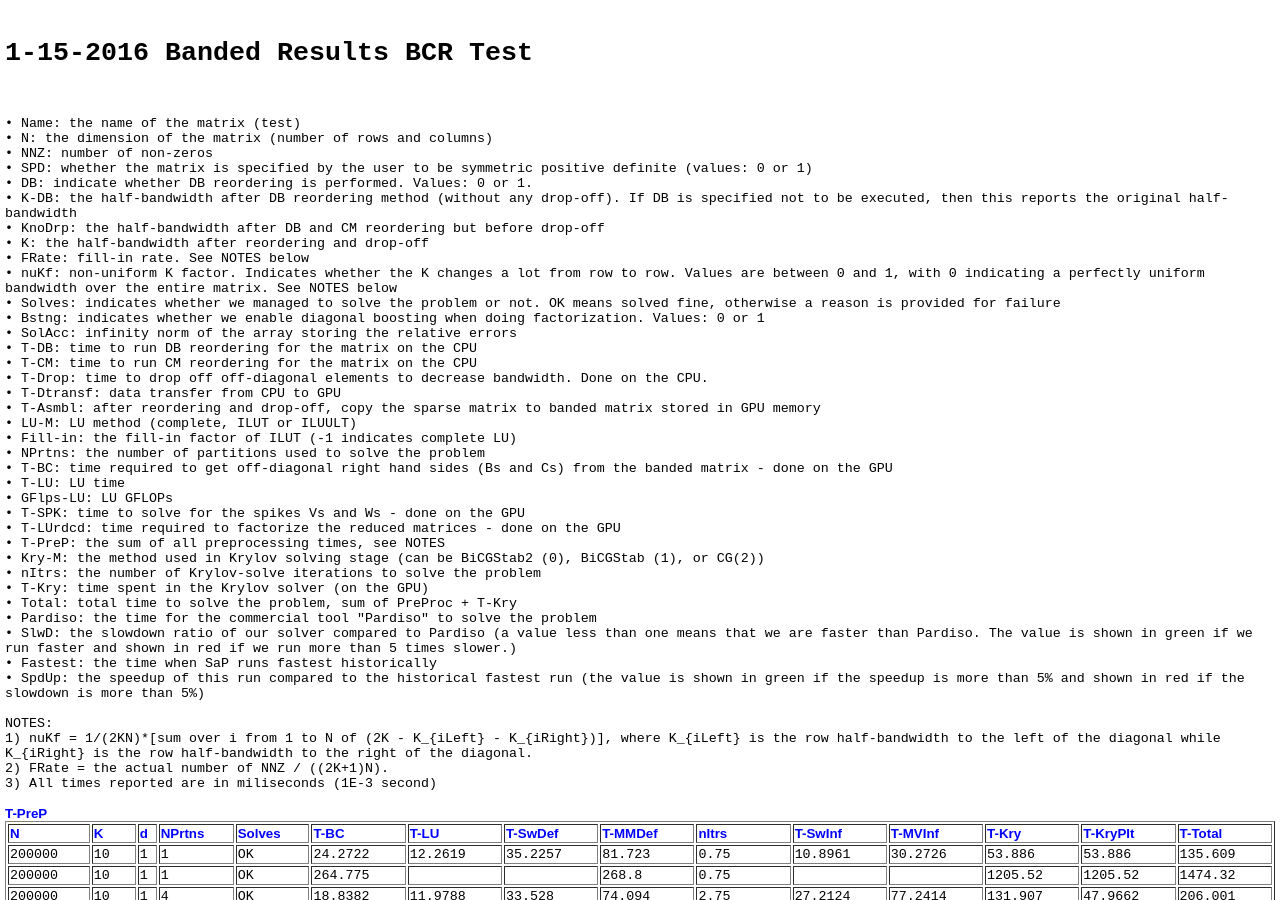
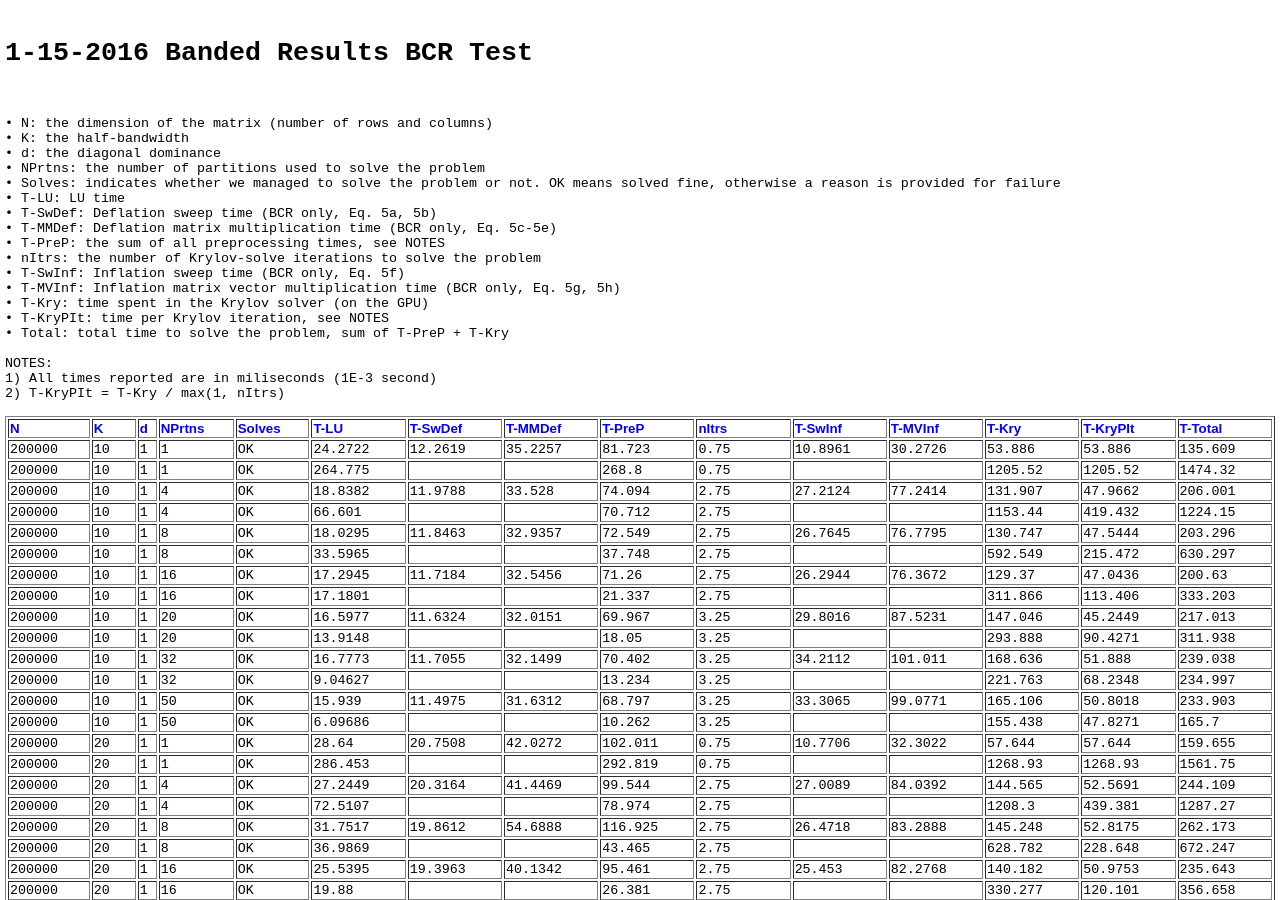
Before and after one commit to spikegpu/spikegpu.github.io, a Jekyll site: the page nightly_build/2016_1_15_double_results_bcr_test.html, which Jekyll copies as it is, in a window 1280 px wide and 900 px high. Built offline with Jekyll 4.4.1, drawn with Linux system fonts in a browser that asks for light colours.

Commit message:
Change the header of 20160115 results

```diff
--- a/nightly_build/2016_1_15_double_results_bcr_test.html
+++ b/nightly_build/2016_1_15_double_results_bcr_test.html
@@ -134,75 +134,35 @@ text-align: center;
 
 <p> <br>
 
-&bull; Name: the name of the matrix (test) <br>
-
 &bull; N: the dimension of the matrix (number of rows and columns) <br>
 
-&bull; NNZ: number of non-zeros <br>
-
-&bull; SPD: whether the matrix is specified by the user to be symmetric positive definite (values: 0 or 1) <br>
-
-&bull; DB: indicate whether DB reordering is performed. Values: 0 or 1. <br>
-
-&bull; K-DB: the half-bandwidth after DB reordering method (without any drop-off). If DB is specified not to be executed, then this reports the original half-bandwidth  <br>
-
-&bull; KnoDrp: the half-bandwidth after DB and CM reordering but before drop-off <br>
-
-&bull; K: the half-bandwidth after reordering and drop-off <br>
-
-&bull; FRate: fill-in rate. See NOTES below <br>
-
-&bull; nuKf: non-uniform K factor. Indicates whether the K changes a lot from row to row. Values are between 0 and 1, with 0 indicating a perfectly uniform bandwidth over the entire matrix. See NOTES below <br>
+&bull; K: the half-bandwidth <br>
+
+&bull; d: the diagonal dominance <br>
+
+&bull; NPrtns: the number of partitions used to solve the problem <br>
 
 &bull; Solves: indicates whether we managed to solve the problem or not. OK means solved fine, otherwise a reason is provided for failure <br>
 
-&bull; Bstng: indicates whether we enable diagonal boosting when doing factorization. Values: 0 or 1 <br>
-
-&bull; SolAcc: infinity norm of the array storing the relative errors  <br>
-
-&bull; T-DB: time to run DB reordering for the matrix on the CPU <br>
-
-&bull; T-CM: time to run CM reordering for the matrix on the CPU <br>
-
-&bull; T-Drop: time to drop off off-diagonal elements to decrease bandwidth. Done on the CPU. <br>
-
-&bull; T-Dtransf: data transfer from CPU to GPU <br>
-
-&bull; T-Asmbl: after reordering and drop-off, copy the sparse matrix to banded matrix stored in GPU memory <br>
-
-&bull; LU-M: LU method (complete, ILUT or ILUULT)<br>
-
-&bull; Fill-in: the fill-in factor of ILUT (-1 indicates complete LU)<br>
-
-&bull; NPrtns: the number of partitions used to solve the problem <br>
-
-&bull; T-BC: time required to get off-diagonal right hand sides (Bs and Cs) from the banded matrix - done on the GPU <br>
-
 &bull; T-LU: LU time <br>
 
-&bull; GFlps-LU: LU GFLOPs <br>
-
-&bull; T-SPK: time to solve for the spikes Vs and Ws - done on the GPU <br>
-
-&bull; T-LUrdcd: time required to factorize the reduced matrices - done on the GPU <br>
+&bull; T-SwDef: Deflation sweep time (BCR only, Eq. 5a, 5b) <br>
+
+&bull; T-MMDef: Deflation matrix multiplication time (BCR only, Eq. 5c-5e) <br>
 
 &bull; T-PreP: the sum of all preprocessing times, see NOTES <br>
 
-&bull; Kry-M: the method used in Krylov solving stage (can be BiCGStab2 (0), BiCGStab (1), or CG(2)) <br>
-
 &bull; nItrs: the number of Krylov-solve iterations to solve the problem <br>
 
+&bull; T-SwInf: Inflation sweep time (BCR only, Eq. 5f) <br>
+
+&bull; T-MVInf: Inflation matrix vector multiplication time (BCR only, Eq. 5g, 5h) <br>
+
 &bull; T-Kry: time spent in the Krylov solver (on the GPU) <br>
 
-&bull; Total: total time to solve the problem, sum of PreProc + T-Kry  <br>
-
-&bull; Pardiso: the time for the commercial tool "Pardiso" to solve the problem <br>
-
-&bull; SlwD: the slowdown ratio of our solver compared to Pardiso (a value less than one means that we are faster than Pardiso. The value is shown in green if we run faster and shown in red if we run more than 5 times slower.) <br>
-
-&bull; Fastest: the time when SaP runs fastest historically <br>
-
-&bull; SpdUp: the speedup of this run compared to the historical fastest run (the value is shown in green if the speedup is more than 5% and shown in red if the slowdown is more than 5%) <br>
+&bull; T-KryPIt: time per Krylov iteration, see NOTES <br>
+
+&bull; Total: total time to solve the problem, sum of T-PreP + T-Kry  <br>
 
 </p>
 
@@ -210,11 +170,9 @@ text-align: center;
 
 NOTES: <br>
 
-1)	nuKf = 1/(2KN)*[sum over i from 1 to N of (2K - K_{iLeft} - K_{iRight})], where K_{iLeft} is the row half-bandwidth to the left of the diagonal while K_{iRight} is the row half-bandwidth to the right of the diagonal. <br>
-
-2)	FRate = the actual number of NNZ / ((2K+1)N). <br>
-
-3)	All times reported are in miliseconds (1E-3 second) <br>
+1)	All times reported are in miliseconds (1E-3 second) <br>
+
+2)	T-KryPIt = T-Kry / max(1, nItrs) <br>
 
 </p>
 
@@ -256,12 +214,6 @@ NOTES: <br>
 
 <td style="border-style: inset;">
 
-<p><span class=rvts1>T-BC</span></p>
-
-</td>
-
-<td style="border-style: inset;">
-
 <p><span class=rvts1>T-LU</span></p>
 
 </td>
@@ -278,6 +230,8 @@ NOTES: <br>
 
 </td>
 
+<td style="border-style: inset;">
+
 <p><span class=rvts1>T-PreP</span></p>
 
 </td>
```
